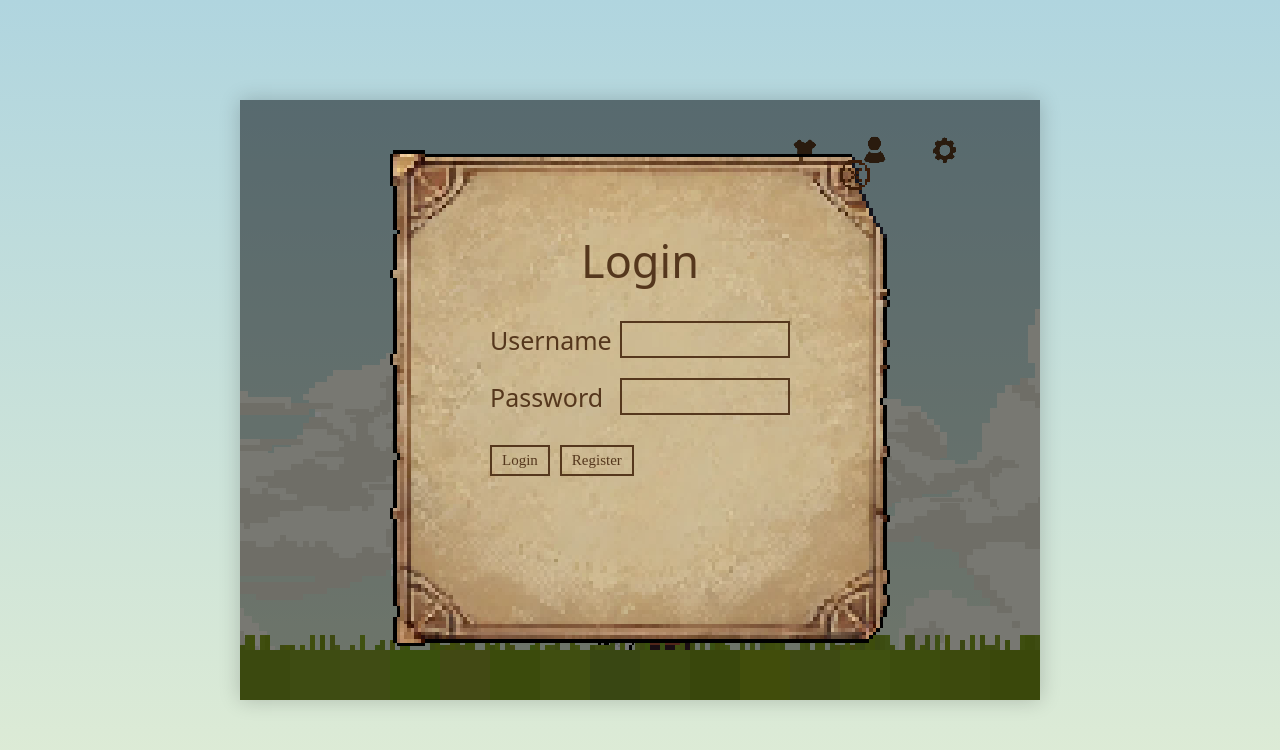
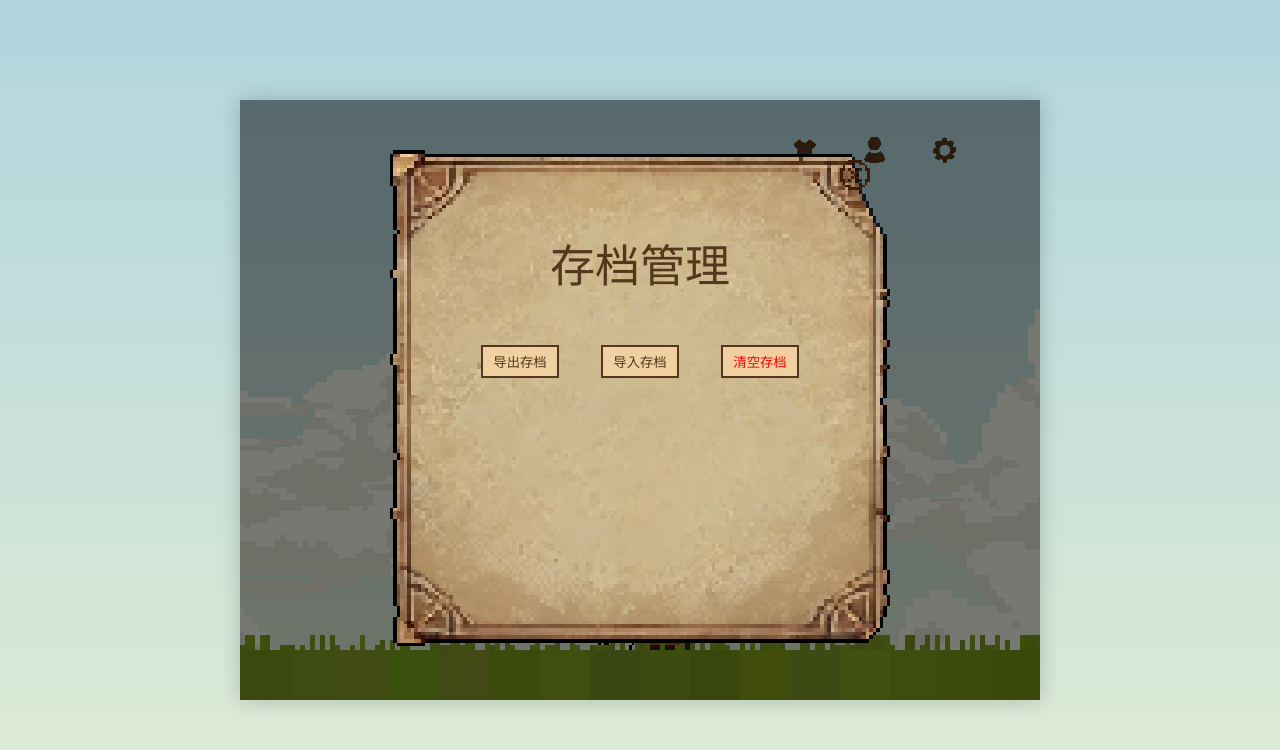
Before and after one commit to Yang-Yiming/TSokoban, a website built with Vite: page index.html in a window 1280 px wide. Both pictures are taken after a click on the button 875 px from the left and 150 px from the top of the page. Built offline with nearby package versions, Linux system fonts and the light colour scheme; a web font is replaced by a local one.

Commit message:
move saving settings to login page

```diff
--- a/src/menu.ts
+++ b/src/menu.ts
@@ -5,6 +5,7 @@ import { showThemeDialog } from './ui/themeDialog';
 import { createDialog } from './ui/dialog';
 import { showSettingsDialog } from './ui/settingsDialog';
 import { settingsManager } from './settings';
+import { progressManager } from './progress';
 
 export class Menu {
   private app: HTMLElement;
@@ -181,7 +182,7 @@ export class Menu {
       this.handleStartClick(startBtn);
     });
 
-    this.createIconBtn('login-btn', 'login', 150, () => this.showLoginDialog());
+    this.createIconBtn('login-btn', 'login', 150, () => this.showSaveDialog());
     this.createIconBtn('settings-btn', 'settings', 80, () => this.showSettingsDialog());
     this.createIconBtn('theme-btn', 'theme', 220, () => this.showThemeDialog());
   }
@@ -210,43 +211,55 @@ export class Menu {
     btn.addEventListener('click', onClick);
   }
 
-  private showLoginDialog() {
-    const { paper } = createDialog(this.app, 'Login');
+  private showSaveDialog() {
+    const { paper } = createDialog(this.app, '存档管理');
 
     const vbox = document.createElement('div');
-    vbox.className = 'login-vbox';
+    vbox.className = 'settings-vbox';
 
-    const usernameGroup = this.createInputGroup('Username', 'text');
-    const passwordGroup = this.createInputGroup('Password', 'password');
+    const saveButtonsRow = document.createElement('div');
+    saveButtonsRow.className = 'settings-row';
+    saveButtonsRow.style.justifyContent = 'space-around';
+    saveButtonsRow.style.marginTop = '20px';
 
-    const buttons = document.createElement('div');
-    buttons.className = 'login-buttons';
+    const exportBtn = document.createElement('button');
+    exportBtn.innerText = '导出存档';
+    exportBtn.onclick = () => {
+      const data = progressManager.exportSave();
+      navigator.clipboard.writeText(data).then(() => {
+        alert('存档已复制到剪贴板');
+      });
+    };
 
-    const loginBtn = document.createElement('button');
-    loginBtn.innerText = 'Login';
-    const registerBtn = document.createElement('button');
-    registerBtn.innerText = 'Register';
+    const importBtn = document.createElement('button');
+    importBtn.innerText = '导入存档';
+    importBtn.onclick = () => {
+      const data = prompt('请粘贴存档代码:');
+      if (data && progressManager.importSave(data)) {
+        alert('存档导入成功，请刷新页面');
+        window.location.reload();
+      } else if (data) {
+        alert('存档导入失败，请检查代码是否正确');
+      }
+    };
 
-    buttons.appendChild(loginBtn);
-    buttons.appendChild(registerBtn);
+    const clearBtn = document.createElement('button');
+    clearBtn.innerText = '清空存档';
+    clearBtn.style.color = 'red';
+    clearBtn.onclick = () => {
+      if (confirm('确定要清空所有存档吗？此操作不可撤销！')) {
+        progressManager.clearSave();
+        alert('存档已清空，请刷新页面');
+        window.location.reload();
+      }
+    };
 
-    vbox.appendChild(usernameGroup);
-    vbox.appendChild(passwordGroup);
-    vbox.appendChild(buttons);
+    saveButtonsRow.appendChild(exportBtn);
+    saveButtonsRow.appendChild(importBtn);
+    saveButtonsRow.appendChild(clearBtn);
+    vbox.appendChild(saveButtonsRow);
 
     paper.appendChild(vbox);
-  }
-
-  private createInputGroup(labelText: string, type: string) {
-    const group = document.createElement('div');
-    group.className = 'input-group';
-    const label = document.createElement('label');
-    label.innerText = labelText;
-    const input = document.createElement('input');
-    input.type = type;
-    group.appendChild(label);
-    group.appendChild(input);
-    return group;
   }
 
   private showSettingsDialog() {
--- a/src/style.css
+++ b/src/style.css
@@ -339,52 +339,6 @@ canvas {
   height: 100%;
 }
 
-/* Login Dialog Styles */
-.login-vbox {
-  display: flex;
-  flex-direction: column;
-  gap: 20px;
-  width: 300px;
-}
-
-.input-group {
-  display: flex;
-  align-items: center;
-  gap: 10px;
-}
-
-.input-group label {
-  font-size: 25px;
-  width: 120px;
-}
-
-.input-group input {
-  flex: 1;
-  background: transparent;
-  border: 2px solid #55371d;
-  color: #55371d;
-  font-family: 'Pixel';
-  font-size: 20px;
-  padding: 5px;
-  width: 150px;
-}
-
-.login-buttons {
-  display: flex;
-  gap: 10px;
-  margin-top: 10px;
-}
-
-.login-buttons button {
-  background: transparent;
-  border: 2px solid #55371d;
-  color: #55371d;
-  font-family: 'Pixel';
-  font-size: 15px;
-  cursor: pointer;
-  padding: 5px 10px;
-}
-
 /* Settings Dialog Styles */
 .settings-vbox {
   display: flex;
--- a/src/ui/settingsDialog.ts
+++ b/src/ui/settingsDialog.ts
@@ -1,6 +1,5 @@
 import { createDialog } from './dialog';
 import { settingsManager } from '../settings';
-import { progressManager } from '../progress';
 
 export function showSettingsDialog(container: HTMLElement) {
   const { paper } = createDialog(container, '设置');
@@ -55,55 +54,6 @@ export function showSettingsDialog(container: HTMLElement) {
   seedRow.appendChild(seedInput);
   vbox.appendChild(seedRow);
 
-  // Save Management
-  const saveTitle = document.createElement('div');
-  saveTitle.className = 'settings-section-title';
-  saveTitle.innerText = '存档管理';
-  saveTitle.style.marginTop = '20px';
-  saveTitle.style.fontWeight = 'bold';
-  vbox.appendChild(saveTitle);
-
-  const saveButtonsRow = document.createElement('div');
-  saveButtonsRow.className = 'settings-row';
-  saveButtonsRow.style.justifyContent = 'space-around';
-
-  const exportBtn = document.createElement('button');
-  exportBtn.innerText = '导出存档';
-  exportBtn.onclick = () => {
-    const data = progressManager.exportSave();
-    navigator.clipboard.writeText(data).then(() => {
-      alert('存档已复制到剪贴板');
-    });
-  };
-
-  const importBtn = document.createElement('button');
-  importBtn.innerText = '导入存档';
-  importBtn.onclick = () => {
-    const data = prompt('请粘贴存档代码:');
-    if (data && progressManager.importSave(data)) {
-      alert('存档导入成功，请刷新页面');
-      window.location.reload();
-    } else if (data) {
-      alert('存档导入失败，请检查代码是否正确');
-    }
-  };
-
-  const clearBtn = document.createElement('button');
-  clearBtn.innerText = '清空存档';
-  clearBtn.style.color = 'red';
-  clearBtn.onclick = () => {
-    if (confirm('确定要清空所有存档吗？此操作不可撤销！')) {
-      progressManager.clearSave();
-      alert('存档已清空，请刷新页面');
-      window.location.reload();
-    }
-  };
-
-  saveButtonsRow.appendChild(exportBtn);
-  saveButtonsRow.appendChild(importBtn);
-  saveButtonsRow.appendChild(clearBtn);
-  vbox.appendChild(saveButtonsRow);
-
   paper.appendChild(vbox);
 }
 
```
